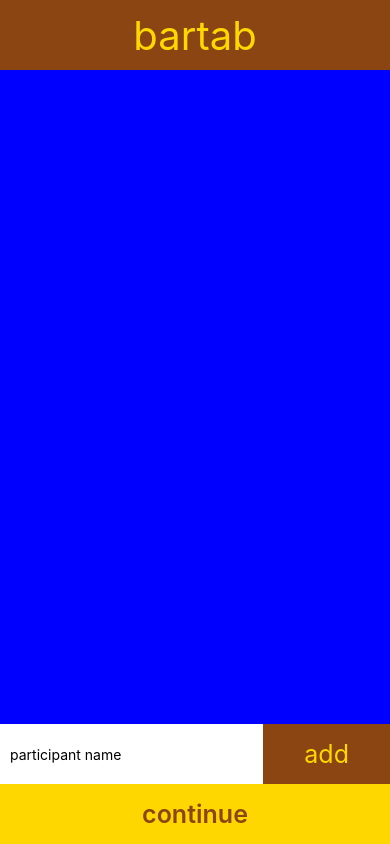
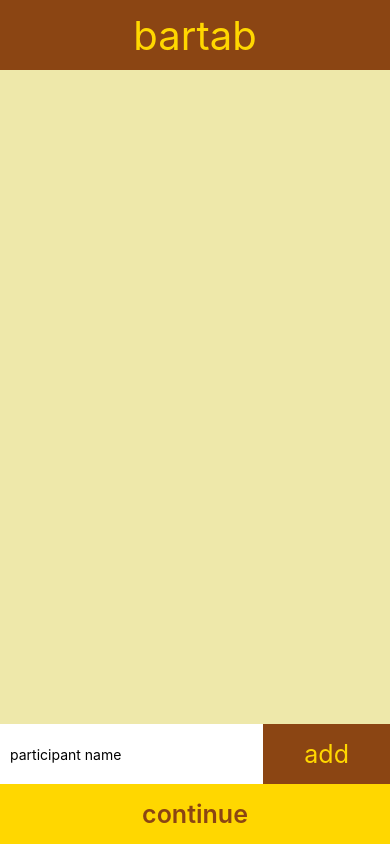
Before and after one commit to NikolasRR/bartab_react_native, a React Native app: screen /AddParticipants in a window 390 px wide. Built offline with nearby package versions, Linux system fonts and the light colour scheme.

Commit message:
participants list display

```diff
--- a/src/components/AddParticiapants/ParticipantsList.js
+++ b/src/components/AddParticiapants/ParticipantsList.js
@@ -1,20 +1,49 @@
-import { ScrollView, StyleSheet, Text } from "react-native";
+import { ScrollView, StyleSheet, Text, View } from "react-native";
 
-
-
-export default function ParticipantList({ participants }) {
-  console.log(participants);
+export default function ParticipantList({ participants, setParticipants }) {
+  const updateParticipants = (index) => {
+    let temp = [...participants];
+    temp.splice(index, 1);
+    setParticipants([...temp]);
+  };
 
   return (
-    <ScrollView style={styles.container}>
-      {participants.map((participant, i) => <Text key={i}>{participant}</Text>)}
+    <ScrollView contentContainerStyle={styles.container}>
+      {participants.map((participant, i) => {
+        return (
+        <View style={styles.participantContainer} key={i}>
+          <Text style={styles.text}>{participant}</Text>
+          <Text onPress={() => updateParticipants(i)} style={styles.delX}>x</Text>
+        </View>
+        );
+      })}
     </ScrollView>
   );
 }
 
 const styles = StyleSheet.create({
   container: {
-    backgroundColor: 'blue',
-    height: '60%'
+    marginTop: 10,
+    alignItems: 'center',
+  },
+  participantContainer: {
+    flexDirection: 'row',
+    alignItems: 'center',
+    borderRadius: 5,
+    borderWidth: 1,
+    width: 150,
+    justifyContent: "space-between",
+    paddingLeft: 5,
+    paddingRight: 5,
+  },
+  text: {
+    fontSize: 20,
+    marginRight: 10
+  },
+  delX: {
+    fontSize: 25,
+    color: 'red',
+    width: 30,
+    textAlign: 'right'
   }
 })
--- a/src/screens/AddParticipants.js
+++ b/src/screens/AddParticipants.js
@@ -9,7 +9,7 @@ export default function AddParticipants() {
 
   return (
     <View style={styles.container}>
-      <ParticipantList participants={participants}/>
+      <ParticipantList participants={participants} setParticipants={setParticipants}/>
       <ParticipantForm participants={participants} setParticipants={setParticipants}/>
     </View>
   );
```
